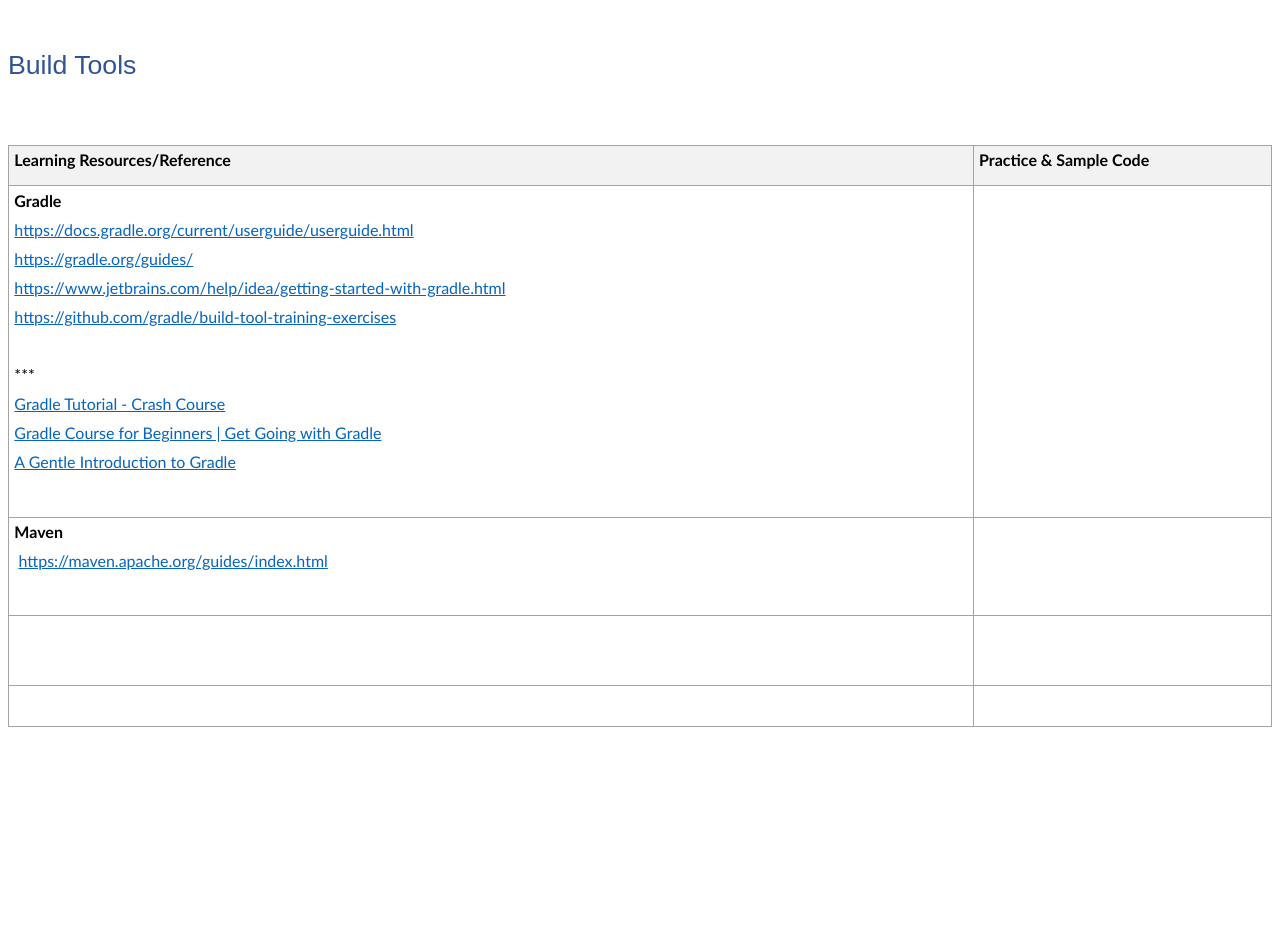
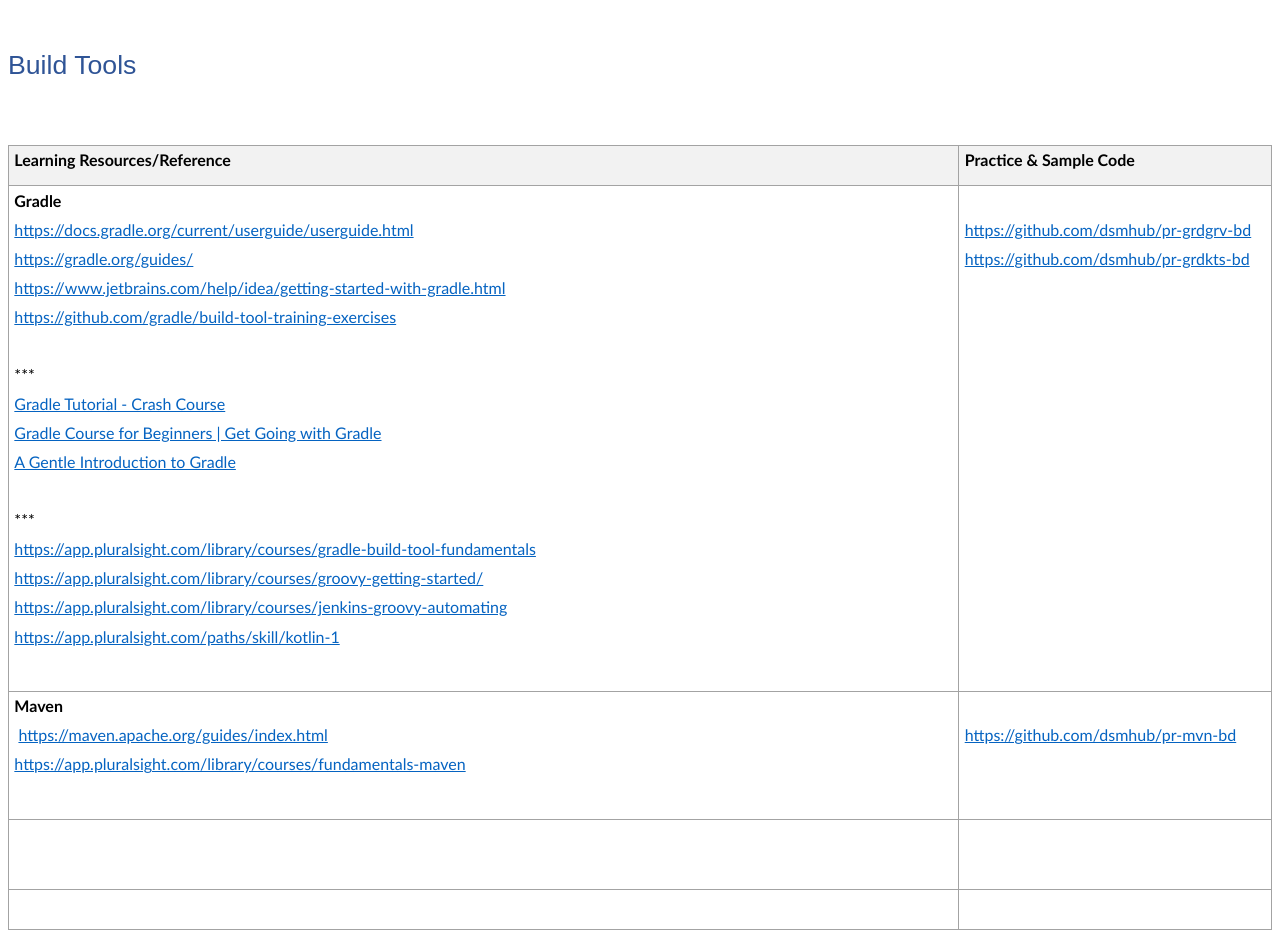
Before and after one commit to dsmhub/java-reference, a plain HTML site: page build_tools.htm in a window 1280 px wide. Before the commit the page ends 800 px from the top, so only its background shows below. Drawn offline with Linux system fonts and the light colour scheme.

Commit message:
repo's added to build_tools page

```diff
--- a/build_tools.htm
+++ b/build_tools.htm
@@ -1,7 +1,7 @@
 <html>
 
 <head>
-<meta charset="utf-8">
+<meta charset="UTF-8">
 <meta http-equiv=Content-Type content="text/html; charset=windows-1252">
 <meta name=Generator content="Microsoft Word 15 (filtered)">
 <style>
@@ -115,12 +115,22 @@ div.WordSection1
   <p class=MsoNormal><a href="https://www.youtube.com/watch?v=OFUEb7pLLXw">A
   Gentle Introduction to Gradle</a></p>
   <p class=MsoNormal>&nbsp;</p>
+  <p class=MsoNormal>***</p>
+  <p class=MsoNormal><a
+  href="https://app.pluralsight.com/library/courses/gradle-build-tool-fundamentals">https://app.pluralsight.com/library/courses/gradle-build-tool-fundamentals</a></p>
+  <p class=MsoNormal><a
+  href="https://app.pluralsight.com/library/courses/groovy-getting-started/">https://app.pluralsight.com/library/courses/groovy-getting-started/</a></p>
+  <p class=MsoNormal><a
+  href="https://app.pluralsight.com/library/courses/jenkins-groovy-automating">https://app.pluralsight.com/library/courses/jenkins-groovy-automating</a></p>
+  <p class=MsoNormal><a href="https://app.pluralsight.com/paths/skill/kotlin-1">https://app.pluralsight.com/paths/skill/kotlin-1</a></p>
+  <p class=MsoNormal>&nbsp;</p>
   </td>
   <td width=313 valign=top style='width:235.0pt;border-top:none;border-left:
   none;border-bottom:solid #A3A3A3 1.0pt;border-right:solid #A3A3A3 1.0pt;
   padding:4.0pt 4.0pt 4.0pt 4.0pt'>
   <p class=MsoNormal>&nbsp;</p>
-  <p class=MsoNormal>&nbsp;</p>
+  <p class=MsoNormal><a href="https://github.com/dsmhub/pr-grdgrv-bd">https://github.com/dsmhub/pr-grdgrv-bd</a></p>
+  <p class=MsoNormal><a href="https://github.com/dsmhub/pr-grdkts-bd">https://github.com/dsmhub/pr-grdkts-bd</a></p>
   </td>
  </tr>
  <tr>
@@ -128,11 +138,14 @@ div.WordSection1
   border-top:none;padding:4.0pt 4.0pt 4.0pt 4.0pt'>
   <p class=MsoNormal><b>Maven</b></p>
   <p class=MsoNormal>&nbsp;<a href="https://maven.apache.org/guides/index.html">https://maven.apache.org/guides/index.html</a></p>
+  <p class=MsoNormal><a
+  href="https://app.pluralsight.com/library/courses/fundamentals-maven">https://app.pluralsight.com/library/courses/fundamentals-maven</a></p>
   </td>
   <td width=313 valign=top style='width:235.0pt;border-top:none;border-left:
   none;border-bottom:solid #A3A3A3 1.0pt;border-right:solid #A3A3A3 1.0pt;
   padding:4.0pt 4.0pt 4.0pt 4.0pt'>
   <p class=MsoNormal>&nbsp;</p>
+  <p class=MsoNormal><a href="https://github.com/dsmhub/pr-mvn-bd">https://github.com/dsmhub/pr-mvn-bd</a></p>
   <p class=MsoNormal>&nbsp;&nbsp;</p>
   <p class=MsoNormal>&nbsp;</p>
   </td>
```
